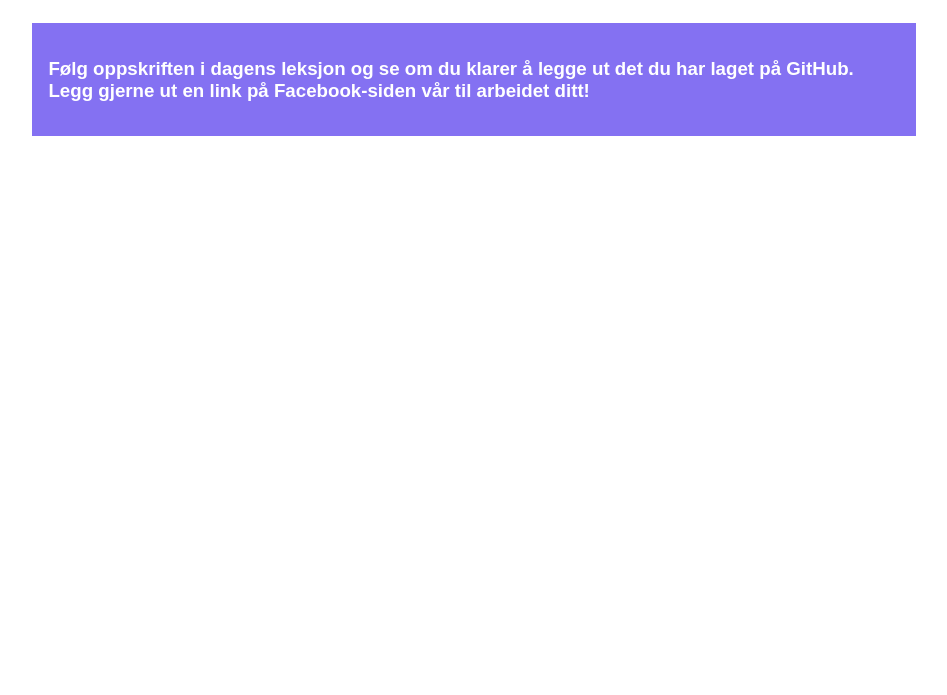
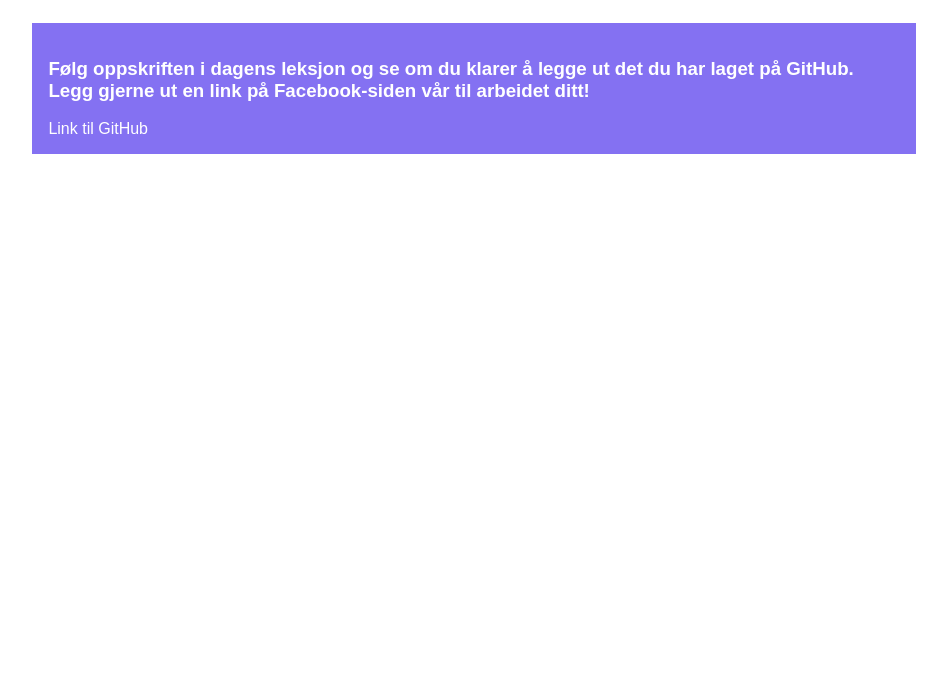
Before and after one commit to amaeri/oppgavesett-04, a plain HTML site: page o-3/index.html in a window 1280 px wide. Shown: the part 105-800 px from the top of the page, without its empty margins (166-1113 px from the left). Drawn offline with Linux system fonts and the light colour scheme.

Commit message:
Added github link

```diff
--- a/o-3/index.css
+++ b/o-3/index.css
@@ -19,3 +19,8 @@ main {
     color: white;
     padding: 1rem;
 }
+
+a {
+    color: white;
+    text-decoration: none;
+}
--- a/o-3/index.html
+++ b/o-3/index.html
@@ -16,6 +16,8 @@
             <h3>Følg oppskriften i dagens leksjon og se om du klarer å legge ut det du har laget på GitHub. Legg gjerne
                 ut en link på Facebook-siden vår til arbeidet ditt!</h3>
 
+                <a href="https://amaeri.github.io/oppgavesett-04/">Link til GitHub</a>
+
             <script src="./index.js"></script>
         </div>
     </main>
```
